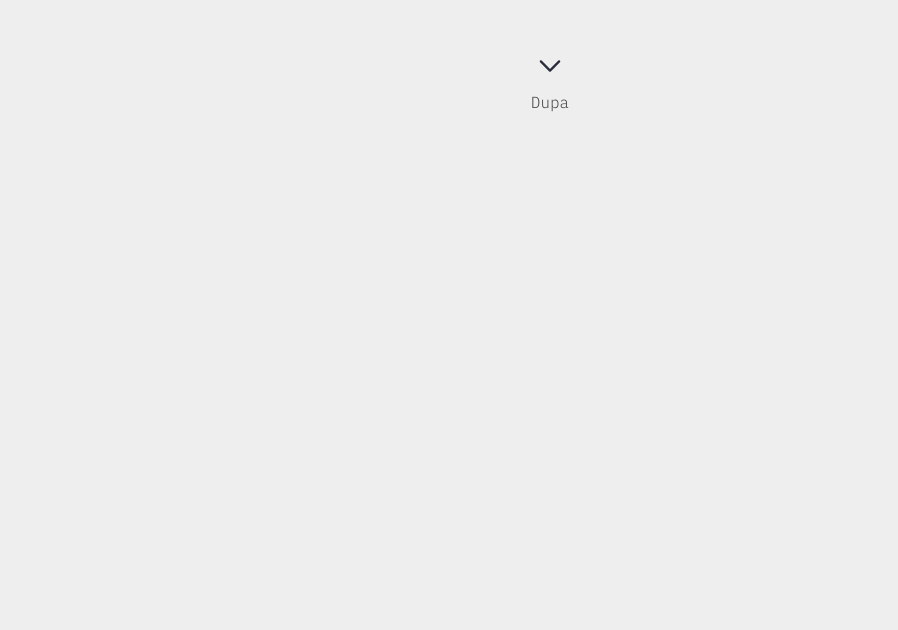
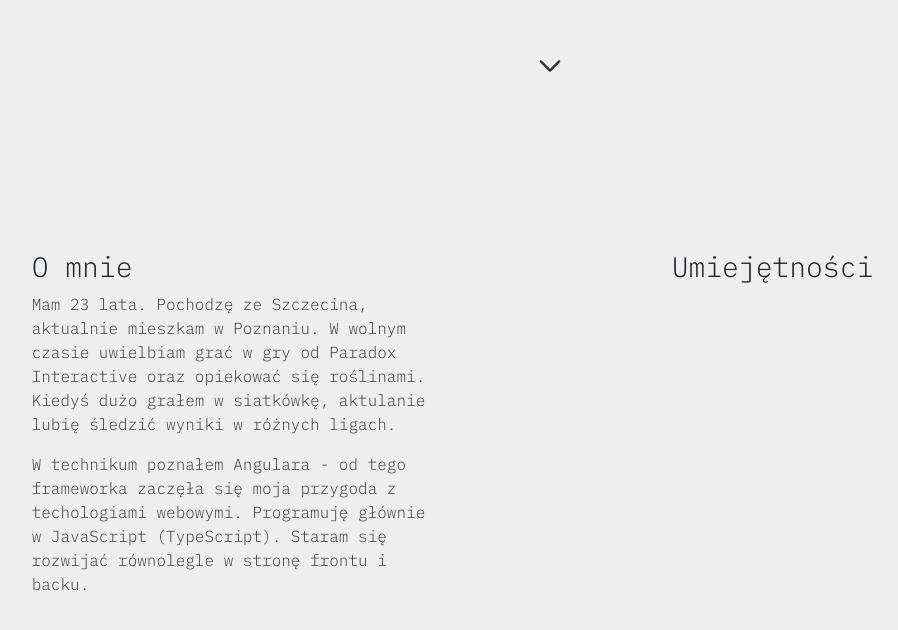
Before and after one commit to rom3k/rom3k.github.io, a React app: page / in a window 1280 px wide. Shown: the part 780-1410 px from the top of the page, without its empty margins (90-988 px from the left). Built offline with nearby package versions, Linux system fonts and the light colour scheme.

Commit message:
Add basic description

```diff
--- a/src/mainpage/Mainpage.scss
+++ b/src/mainpage/Mainpage.scss
@@ -53,4 +53,8 @@
 
 .rowDescription {
     min-height: 100vh;
+    scroll-margin-top: 3rem;
+    &__column {
+        margin-top: 10rem;
+    }
 }
--- a/src/mainpage/Mainpage.tsx
+++ b/src/mainpage/Mainpage.tsx
@@ -1,6 +1,6 @@
 import React from 'react';
 import ReactDOM from 'react-dom';
-import { Container, Col, Row, Image } from 'react-bootstrap';
+import { Container, Col, Row, Image, ProgressBar } from 'react-bootstrap';
 import { CSSTransition } from 'react-transition-group';
 const { useEffect, useState } = React;
 
@@ -11,9 +11,7 @@ import Chevron from '../assets/chevron_down.svg';
 export default function MainPage() {
     const [inProp, setInProp] = useState<boolean>(false);
     useEffect(() => {
-        window.addEventListener('scroll', () => {
-            console.log(window.scrollY);
-        });
+        window.addEventListener('scroll', () => {});
     }, []);
     return (
         <Container fluid>
@@ -53,9 +51,31 @@ export default function MainPage() {
                     </CSSTransition>
                 </Col>
             </Row>
-            <Row className="justify-content-md-center rowDescription">
-                <Col md="auto" className="description" id="description">
-                    <p>Dupa</p>
+            <Row
+                className="justify-content-md-center rowDescription"
+                id="description"
+            >
+                <Col md={4} className="rowDescription__column">
+                    <h3>O mnie</h3>
+                    <p>
+                        Mam 23 lata. Pochodzę ze Szczecina, aktualnie mieszkam w
+                        Poznaniu. W wolnym czasie uwielbiam grać w gry od
+                        Paradox Interactive oraz opiekować się roślinami. Kiedyś
+                        dużo grałem w siatkówkę, aktulanie lubię śledzić wyniki
+                        w różnych ligach.
+                    </p>
+                    <p>
+                        W technikum poznałem Angulara - od tego frameworka
+                        zaczęła się moja przygoda z techologiami webowymi.
+                        Programuję głównie w JavaScript (TypeScript). Staram się
+                        rozwijać równolegle w stronę frontu i backu.
+                    </p>
+                </Col>
+                <Col
+                    md={{ span: 4, offset: 2 }}
+                    className="rowDescription__column"
+                >
+                    <h3>Umiejętności</h3>
                 </Col>
             </Row>
         </Container>
```
